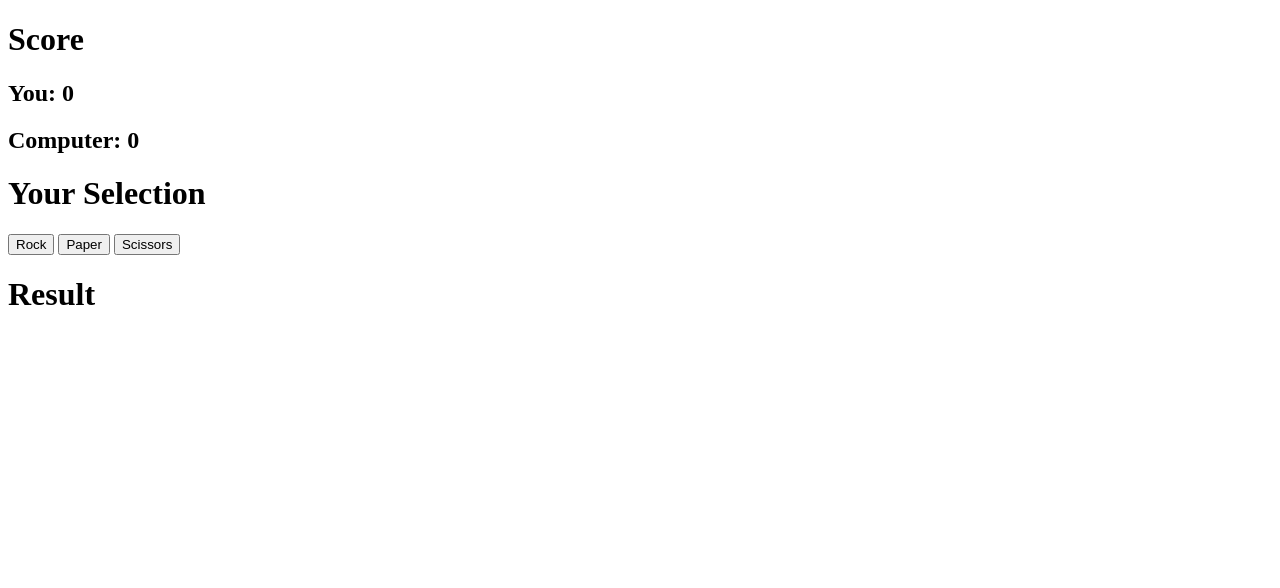
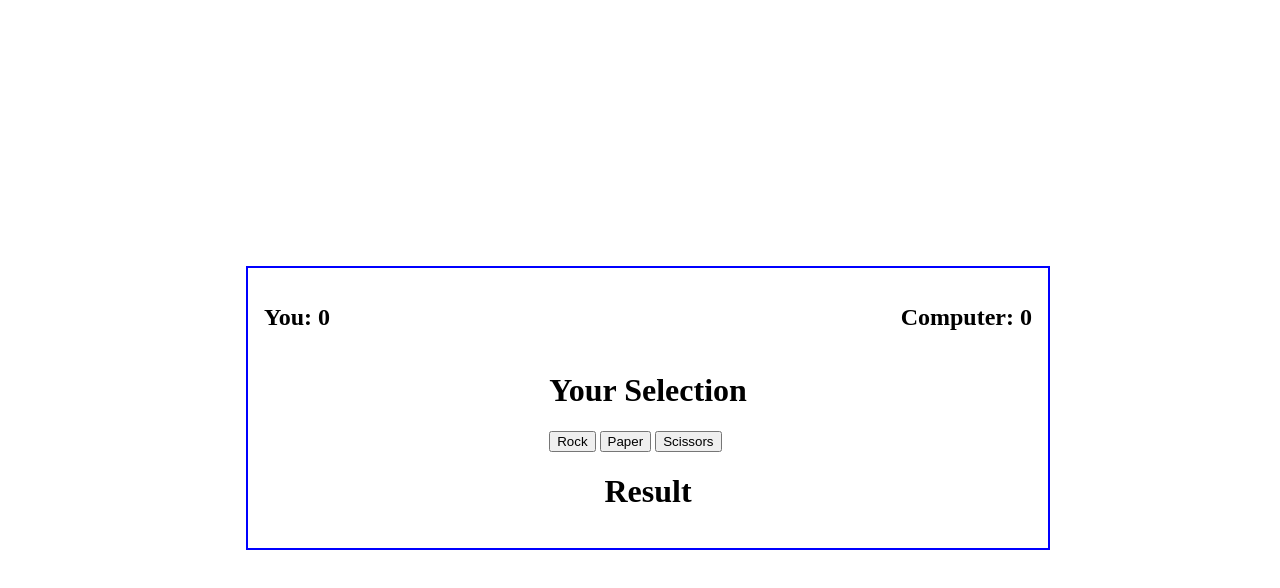
Before and after one commit to c0d3g0d/rock-paper-scissors, a plain HTML site: page index.html in a window 1280 px wide. Drawn offline with Linux system fonts and the light colour scheme.

Commit message:
Add stylesheet

```diff
--- a/index.html
+++ b/index.html
@@ -5,15 +5,18 @@
     <meta charset="UTF-8">
     <meta http-equiv="X-UA-Compatible" content="IE=edge">
     <meta name="viewport" content="width=device-width, initial-scale=1.0">
+    <link rel="stylesheet" href="./styles.css">
     <script src="rps.js" defer></script>
     <title>Document</title>
 </head>
 
 <body>
     <div class="container">
-        <h1>Score</h1>
-        <h2 class="player"></h2>
-        <h2 class="computer"></h2>
+        <div class="score">
+            <h2 class="player"></h2>
+            <h2 class="computer"></h2>
+        </div>
+
 
         <div class="user-selection">
             <h1>Your Selection</h1>
--- /dev/null
+++ b/styles.css
@@ -0,0 +1,27 @@
+body {
+    width: 100vw;
+    height: 100vh;
+    display: flex;
+    justify-content: center;
+    align-items: center;
+}
+
+.container {
+    width: 60%;
+    padding: 16px;
+    border: 2px solid blue;
+    display: flex;
+    flex-direction: column;
+    align-items: center;
+}
+
+.score{
+
+    width: 100%;
+    display: flex;
+    justify-content: space-between;
+}
+
+.user-selection{
+
+}
```
